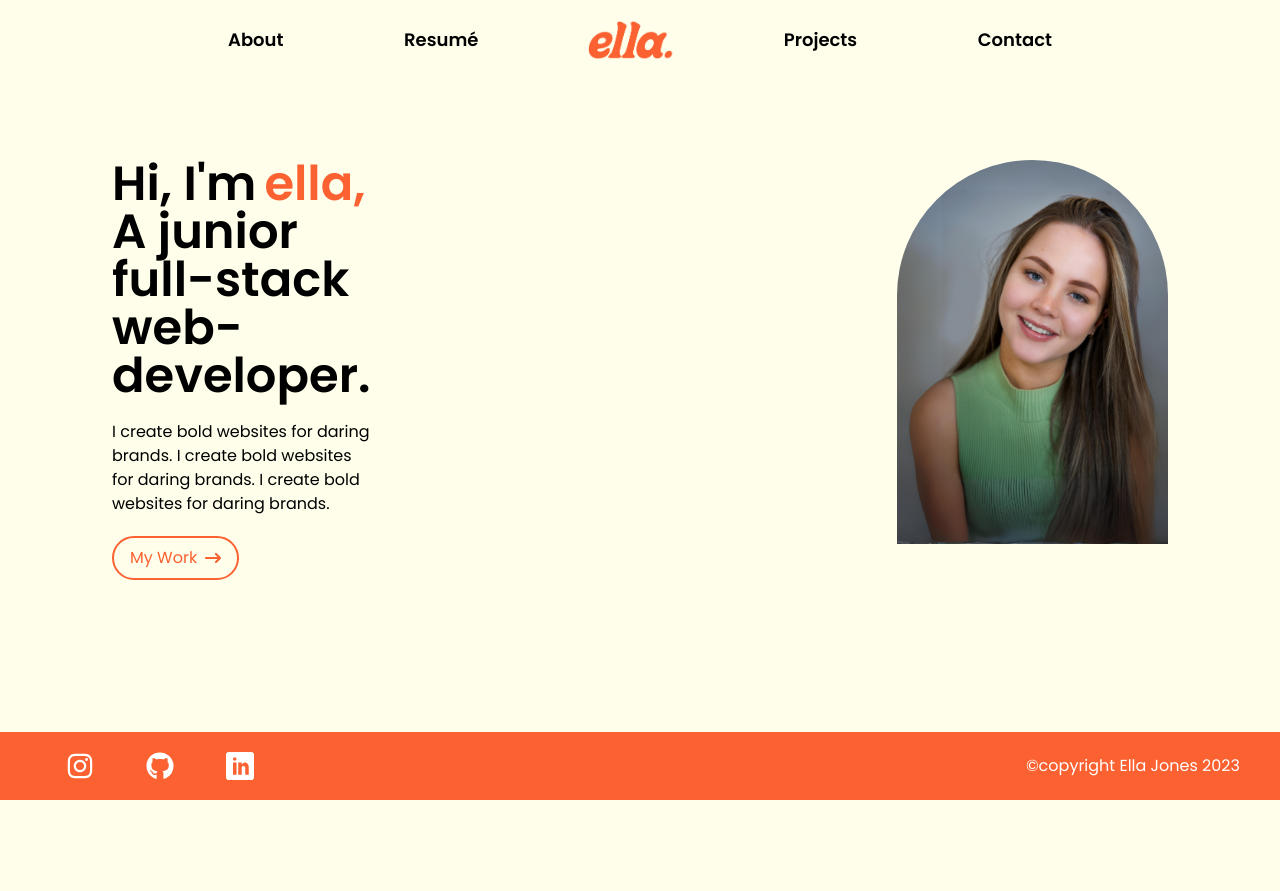
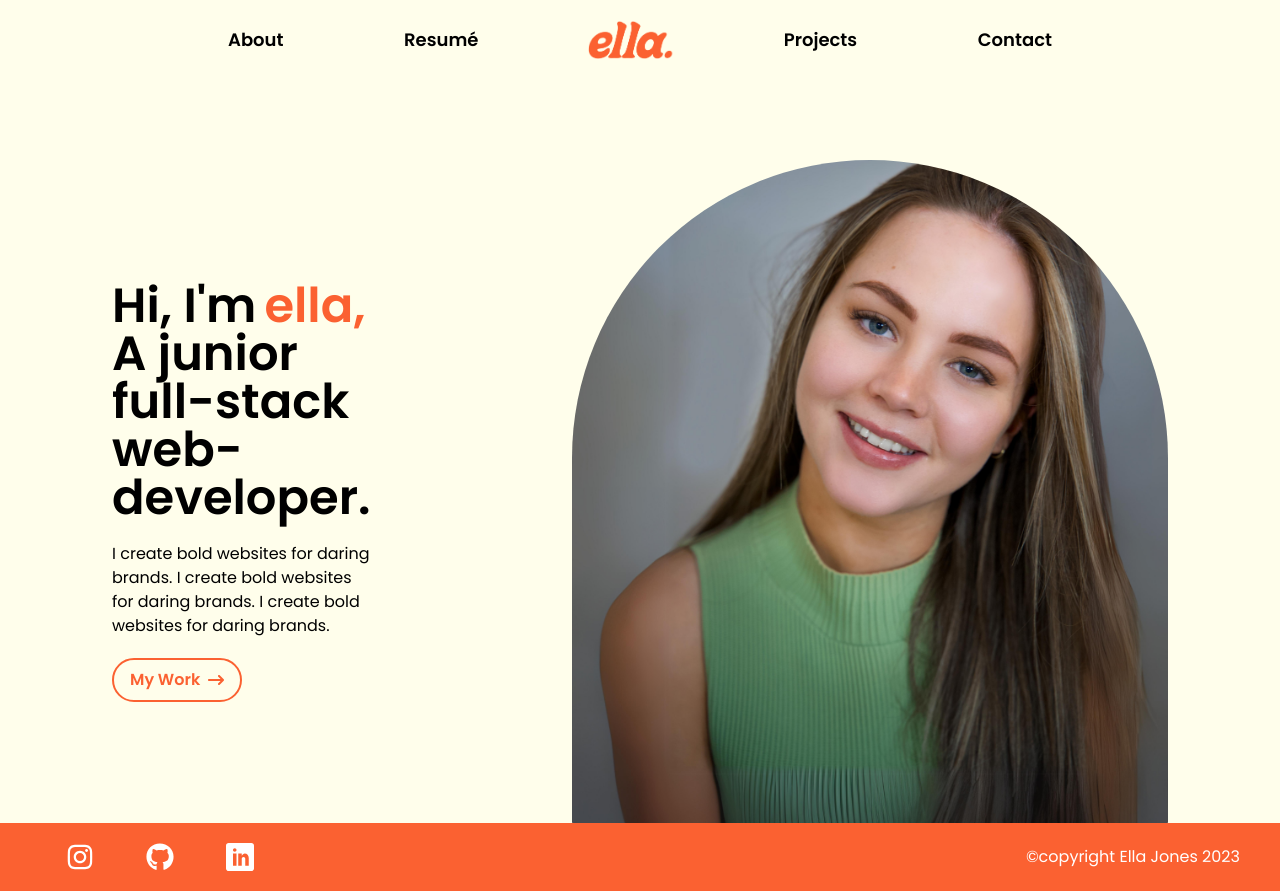
Before and after one commit to ella-jones/portfolio-new, a React (Create React App) app: page / in a window 1280 px wide. Before the commit the page ends 800 px from the top, so only its background shows below. Built offline with nearby package versions, Linux system fonts and the light colour scheme; a web font is replaced by a local one.

Commit message:
feat: make footer relative and fix image size on home page

```diff
--- a/src/components/Footer.jsx
+++ b/src/components/Footer.jsx
@@ -5,7 +5,7 @@ import { ImLinkedin } from "react-icons/im";
 
 const Footer = () => {
   return (
-    <div className='bg-tangerine text-white flex flex-col lg:flex-row lg:justify-between lg:items-center lg:px-10 lg:py-5 text-center w-full py-3 absolute bottom-0 '>
+    <div className='bg-tangerine text-white flex flex-col lg:flex-row lg:justify-between lg:items-center lg:px-10 lg:py-5 text-center w-full py-3 relative inset-x-0 bottom-0 '>
         <div className='flex justify-around px-32 lg:px-0 lg:w-1/5 '>
             <a href="https://www.instagram.com/ella.jones__/" target="_blank" rel="noopener noreferrer">
                 <FaInstagram size={28} />
--- a/src/pages/HomePage.jsx
+++ b/src/pages/HomePage.jsx
@@ -8,7 +8,7 @@ import { FaArrowRightLong } from "react-icons/fa6";
 const HomePage = () => {
     return (
         <MainLayout>
-            <section className="flex justify-between px-28 pt-20 ">
+            <section className="flex justify-between items-center px-28 pt-20 ">
                 <div className="w-1/4">
                     <div className="text-5xl font-semibold">
                         <div className="flex gap-2">
@@ -21,13 +21,13 @@ const HomePage = () => {
                     <p className="mt-5">I create bold websites for daring brands. I create bold websites for daring brands. I create bold websites for daring brands.</p>
                     <NavLink to="/Projects">
                         <button className="flex items-center gap-2 border-2 text-tangerine border-tangerine rounded-3xl px-4 py-2 mt-5">
-                            <h1>My Work</h1>
+                            <h1 className="font-semibold">My Work</h1>
                             <FaArrowRightLong />
                         </button>
                     </NavLink>
 
                 </div>
-                <img src={images.Headshot} alt="Ella Jones Headshot" className="h-96 rounded-t-full rounded-b-3xl "/>
+                <img src={images.Headshot} alt="Ella Jones Headshot" className="h-[663px] w-[596px] object-cover rounded-t-full rounded-b-3xl "/>
             </section>
         </MainLayout>
     );
```
